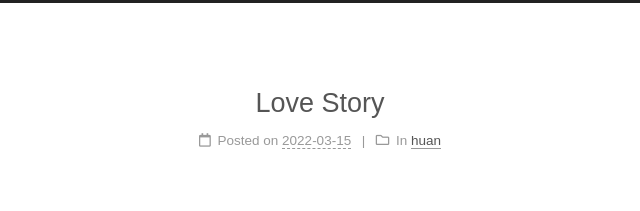
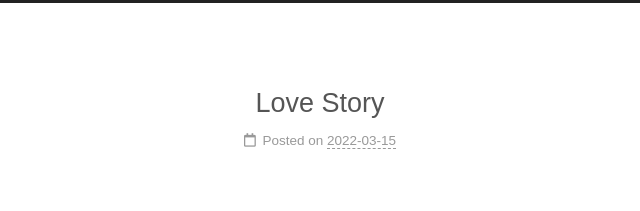
Before and after one commit to ylm98/ylm98.github.io, a plain HTML site: page 2022/2022-03-15 Love-Story.html in a window 1280 px wide. Shown: the top 211 px of the page, 446-1086 px from the left. Drawn offline with Linux system fonts and the light colour scheme.

Commit message:
Site updated: 2022-05-12 23:11:31

```diff
--- a/2022/2022-03-15 Love-Story.html
+++ b/2022/2022-03-15 Love-Story.html
@@ -175,15 +175,6 @@
               <span class="post-meta-item-text">Posted on</span>
 
               <time title="Created: 2022-03-15 00:00:00" itemprop="dateCreated datePublished" datetime="2022-03-15T00:00:00+08:00">2022-03-15</time>
-            </span>
-            <span class="post-meta-item">
-              <span class="post-meta-item-icon">
-                <i class="far fa-folder"></i>
-              </span>
-              <span class="post-meta-item-text">In</span>
-                <span itemprop="about" itemscope itemtype="http://schema.org/Thing">
-                  <a href="/categories/huan/" itemprop="url" rel="index"><span itemprop="name">huan</span></a>
-                </span>
             </span>
 
 
```
